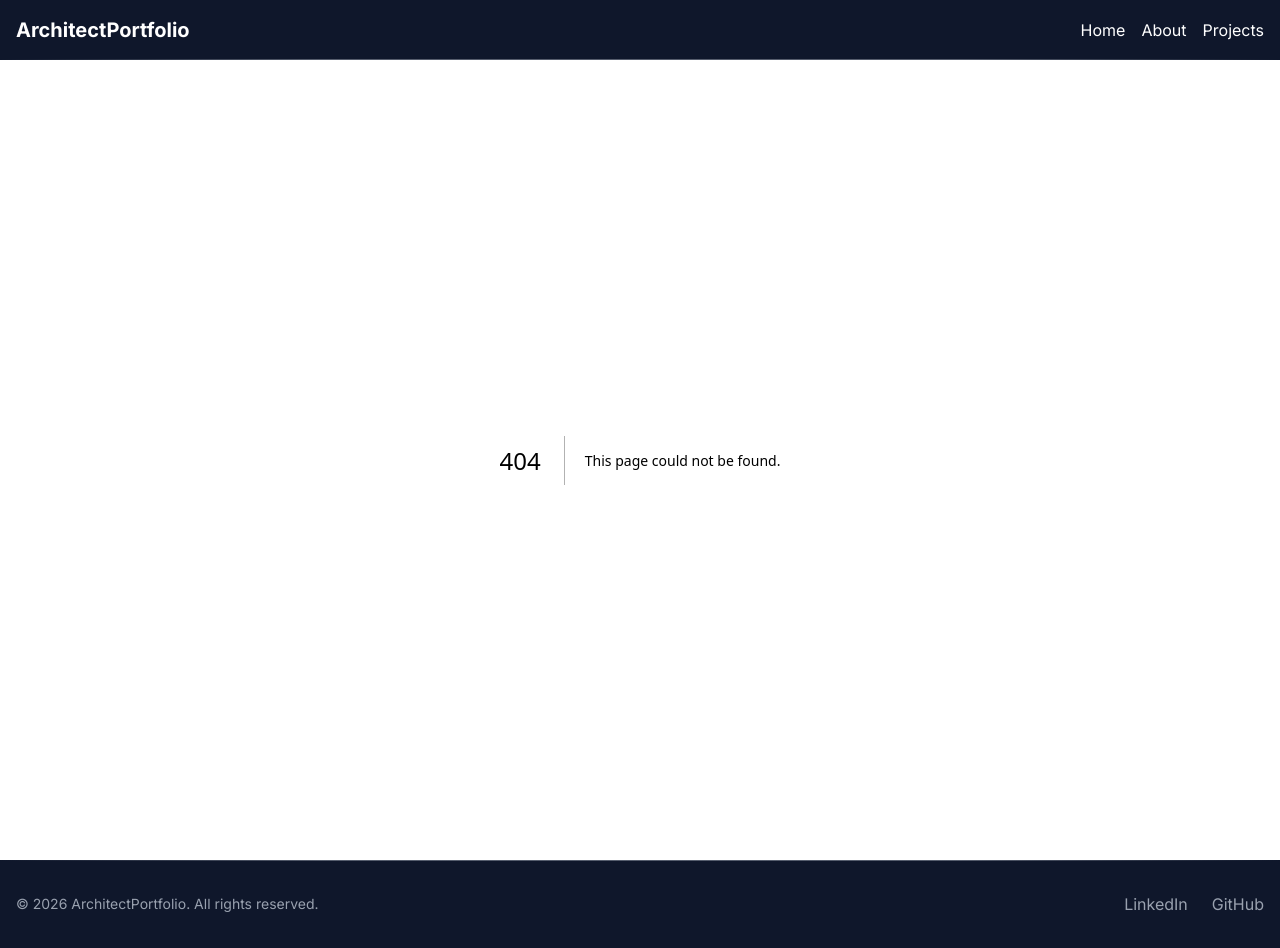
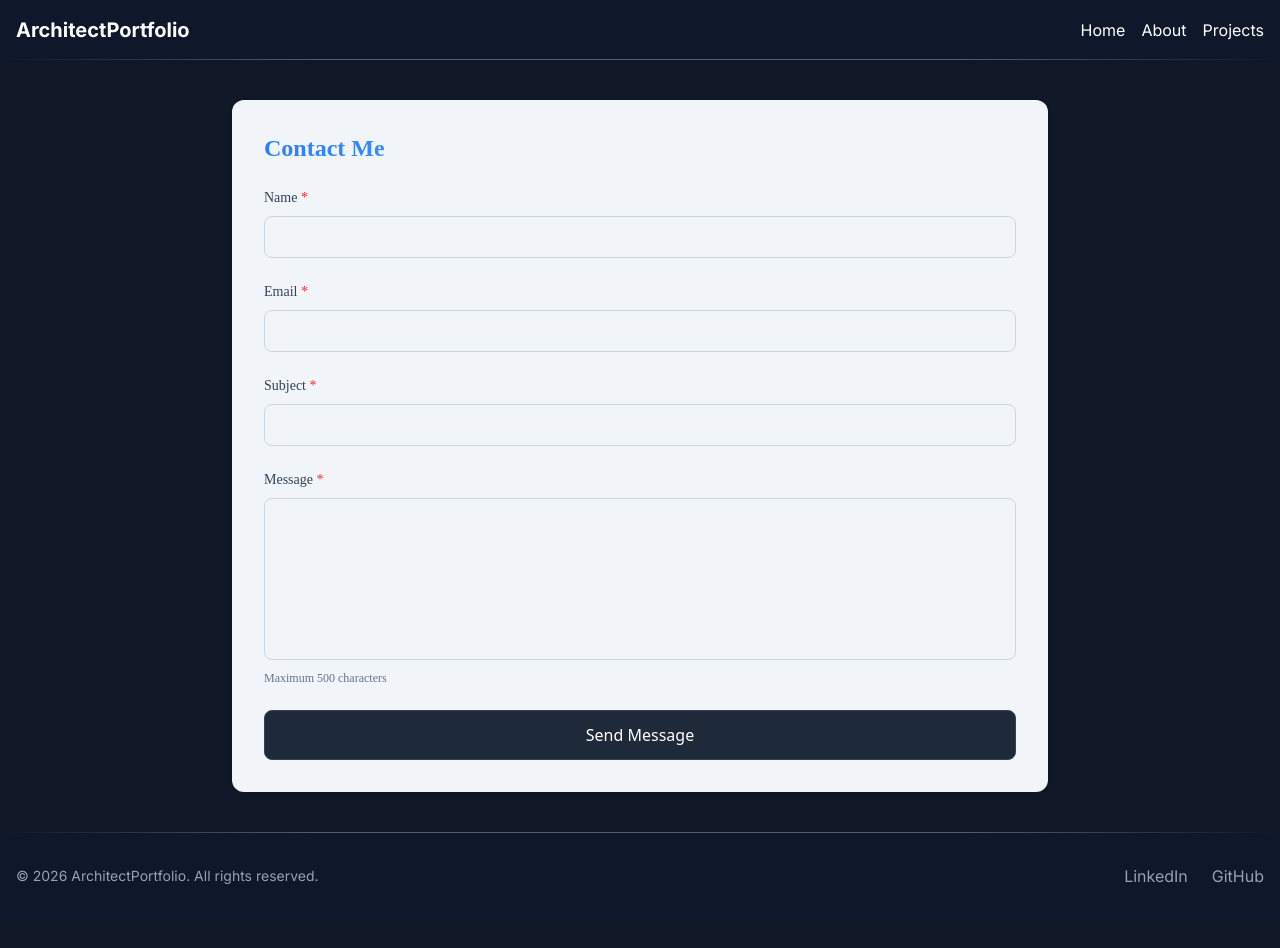
Before and after one commit to kenlimcw/VibeCodePortfolio1, a Next.js app: page /contact in a window 1280 px wide. Before the commit this address had no page. After the commit the page ends 920 px from the top, so only its background shows below. Built offline with nearby package versions, Linux system fonts and the light colour scheme.

Commit message:
Step 1 completed

```diff
--- /dev/null
+++ b/src/app/contact/page.tsx
@@ -0,0 +1,82 @@
+import React from "react";
+
+export default function Contact() {
+  return (
+    <div className="max-w-4xl mx-auto p-10">
+      <div className="bg-slate-100 p-8 rounded-xl shadow-sm">
+        <h2 className="text-2xl font-bold mb-6 bg-gradient-to-r from-blue-500 via-blue-400 to-purple-500 bg-clip-text text-transparent" style={{ fontFamily: "'Times New Roman', serif" }}>
+          Contact Me
+        </h2>
+
+        <form className="space-y-6">
+          <div>
+            <label htmlFor="name" className="block text-sm font-medium text-slate-700 mb-2" style={{ fontFamily: "'Times New Roman', serif" }}>
+              Name <span className="text-red-500">*</span>
+            </label>
+            <input
+              type="text"
+              id="name"
+              name="name"
+              required
+              className="w-full px-4 py-2 border border-slate-300 rounded-lg focus:outline-none focus:ring-2 focus:ring-blue-500 focus:border-transparent text-slate-900"
+              style={{ fontFamily: "'Times New Roman', serif" }}
+            />
+          </div>
+
+          <div>
+            <label htmlFor="email" className="block text-sm font-medium text-slate-700 mb-2" style={{ fontFamily: "'Times New Roman', serif" }}>
+              Email <span className="text-red-500">*</span>
+            </label>
+            <input
+              type="email"
+              id="email"
+              name="email"
+              required
+              className="w-full px-4 py-2 border border-slate-300 rounded-lg focus:outline-none focus:ring-2 focus:ring-blue-500 focus:border-transparent text-slate-900"
+              style={{ fontFamily: "'Times New Roman', serif" }}
+            />
+          </div>
+
+          <div>
+            <label htmlFor="subject" className="block text-sm font-medium text-slate-700 mb-2" style={{ fontFamily: "'Times New Roman', serif" }}>
+              Subject <span className="text-red-500">*</span>
+            </label>
+            <input
+              type="text"
+              id="subject"
+              name="subject"
+              required
+              className="w-full px-4 py-2 border border-slate-300 rounded-lg focus:outline-none focus:ring-2 focus:ring-blue-500 focus:border-transparent text-slate-900"
+              style={{ fontFamily: "'Times New Roman', serif" }}
+            />
+          </div>
+
+          <div>
+            <label htmlFor="message" className="block text-sm font-medium text-slate-700 mb-2" style={{ fontFamily: "'Times New Roman', serif" }}>
+              Message <span className="text-red-500">*</span>
+            </label>
+            <textarea
+              id="message"
+              name="message"
+              required
+              maxLength={500}
+              rows={6}
+              className="w-full px-4 py-2 border border-slate-300 rounded-lg focus:outline-none focus:ring-2 focus:ring-blue-500 focus:border-transparent text-slate-900 resize-none"
+              style={{ fontFamily: "'Times New Roman', serif" }}
+            />
+            <p className="text-xs text-slate-500 mt-1" style={{ fontFamily: "'Times New Roman', serif" }}>
+              Maximum 500 characters
+            </p>
+          </div>
+
+          <button
+            type="submit"
+            className="w-full px-6 py-3 bg-gray-800 text-white border border-gray-700 rounded-lg transition-all duration-200 hover:bg-gray-700 font-sans font-medium"
+          >
+            Send Message
+          </button>
+        </form>
+      </div>
+    </div>
+  );
+}
```
Also changed, not shown: 1 other file (tests, documents, lock files or other folders).
